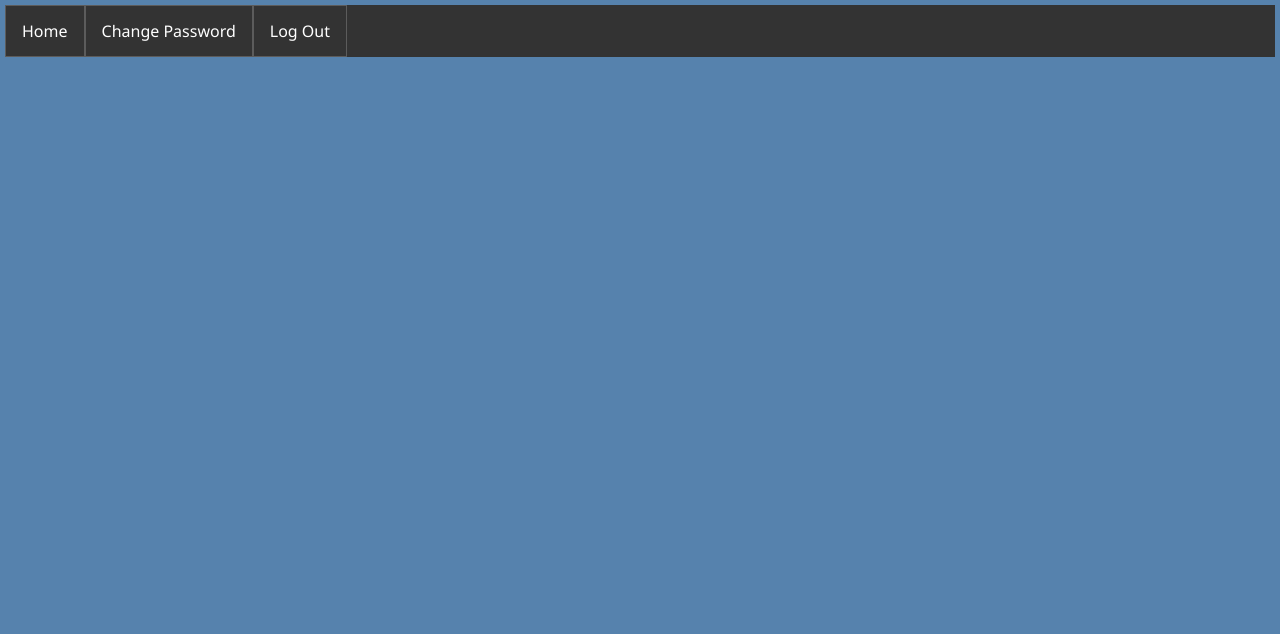
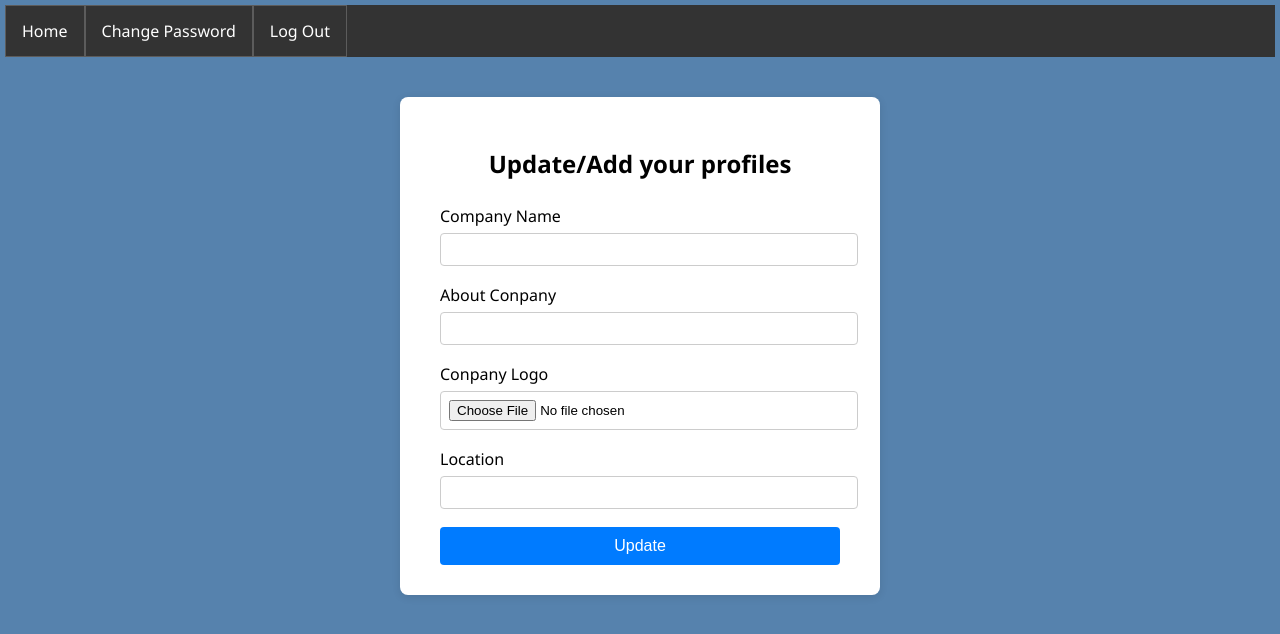
Before and after one commit to skhalidmahmud/Job-Portal_Django, a Django app: page /employer/updateProfiles/ in a window 1280 px wide. Shown: the top 634 px of the page. Run offline with Django 5.2, Linux system fonts and the light colour scheme; a user stored in the database is signed in; data comes from the database, SQL or seed files in the repository; both versions use the stored data as it was after the commit; data that the repository does not hold is empty.

Commit message:
Update profile for employer
After login, employer can update there employerprofile from employerProfileModel

Co-Authored-By: Humaira Akter <213163679+humairaaktershanti@users.noreply.github.com>

```diff
--- a/job_portal_project/employer_app/templates/updateProfiles.html
+++ b/job_portal_project/employer_app/templates/updateProfiles.html
@@ -1,5 +1,72 @@
 {% extends "master.html" %}
 {% block updateProfiles %}class="active"{% endblock updateProfiles %}
 {% block body %}
+{% load static %}
+
+<style>
+    .signup-container {
+        width: 400px;
+        margin: 40px auto;
+        background: #fff;
+        padding: 30px 40px;
+        border-radius: 8px;
+        box-shadow: 0 2px 8px rgba(0,0,0,0.1);
+    }
+    .signup-container h2 {
+        text-align: center;
+        margin-bottom: 25px;
+    }
+    .form-group { margin-bottom: 18px; }
+    label { display: block; margin-bottom: 6px; }
+    input[type="text"], input[type="number"], input[type="file"], input[type="email"], input[type="password"], textarea {
+        width: 100%;
+        padding: 8px;
+        border: 1px solid #ccc;
+        border-radius: 4px;
+    }
+    textarea { resize: vertical; }
+    button {
+        width: 100%;
+        padding: 10px;
+        background: #007bff;
+        color: #fff;
+        border: none;
+        border-radius: 4px;
+        font-size: 16px;
+    }
+    button:hover { background: #0056b3; }
+</style>
+
+<div class="signup-container">
+    <h2>Update/Add your profiles</h2>
+    <form method="POST" enctype="multipart/form-data">
+        {% csrf_token %}
+
+        <div class="form-group">
+            <label for="companyName">Company Name</label>
+            <input type="text" name="companyName" id="companyName" value="{{data.companyName}}" maxlength="400" required>
+        </div>
+
+         <div class="form-group">
+            <label for="aboutConpany">About Conpany</label>
+            <input type="text" name="aboutConpany" id="aboutConpany" value="{{data.aboutConpany}}" maxlength="400" required>
+        </div>
+
+         <div class="form-group">
+            <label for="conpanyLogo">Conpany Logo</label>
+            {% if data.conpanyLogo is not None %}
+            <img src="/{{data.conpanyLogo}}"" alt="conpanyLogo" height="100px"">
+            {% endif %}
+            <input type="file" name="conpanyLogo" id="conpanyLogo">
+        </div>
+
+         <div class="form-group">
+            <label for="location">Location</label>
+            <input type="text" name="location" id="location" value="{{data.location}}" maxlength="400" required>
+        </div>
+
+        <button type="submit">Update</button>
+    </form>
+</div>
 
 {% endblock body %}
--- a/job_portal_project/employer_app/views.py
+++ b/job_portal_project/employer_app/views.py
@@ -1,5 +1,24 @@
-from django.shortcuts import render
+from django.shortcuts import render, redirect
+from .models import *
 
-# Create your views here.
+
 def updateProfiles(req):
-    return render(req, 'updateProfiles.html')
+    data = employerProfileModel.objects.filter(employerUser=req.user).first()
+    context = {
+        'data': data
+    }
+    if not data:
+        data = employerProfileModel.objects.create(employerUser=req.user)
+
+    if req.method=='POST':
+        data.companyName=req.POST.get('companyName')
+        data.aboutConpany=req.POST.get('aboutConpany')
+        if req.FILES.get('conpanyLogo'):
+            data.conpanyLogo=req.FILES.get('conpanyLogo')
+        data.location=req.POST.get('location')
+
+        data.save()
+
+        return redirect('index')
+
+    return render(req, 'updateProfiles.html', context)
--- a/job_portal_project/users_auth_app/templates/user_auth/changePassword.html
+++ b/job_portal_project/users_auth_app/templates/user_auth/changePassword.html
@@ -42,7 +42,6 @@
     <h3>User Name: {{user.username}}</h3>
     <form method="POST" enctype="multipart/form-data">
         {% csrf_token %}
-        <div class="form-group">
 
         <div class="form-group">
             <label for="password">Old Password</label>
@@ -59,7 +58,6 @@
             <input type="password" name="confirmPassword" id="password" maxlength="100" required>
         </div>
 
-        </div>
         <button type="submit">Change Password</button>
     </form>
 </div>
```
Also changed, not shown: job_portal_project/db.sqlite3, job_portal_project/static/img/logo/tm-easy-profile.jpg (added).
